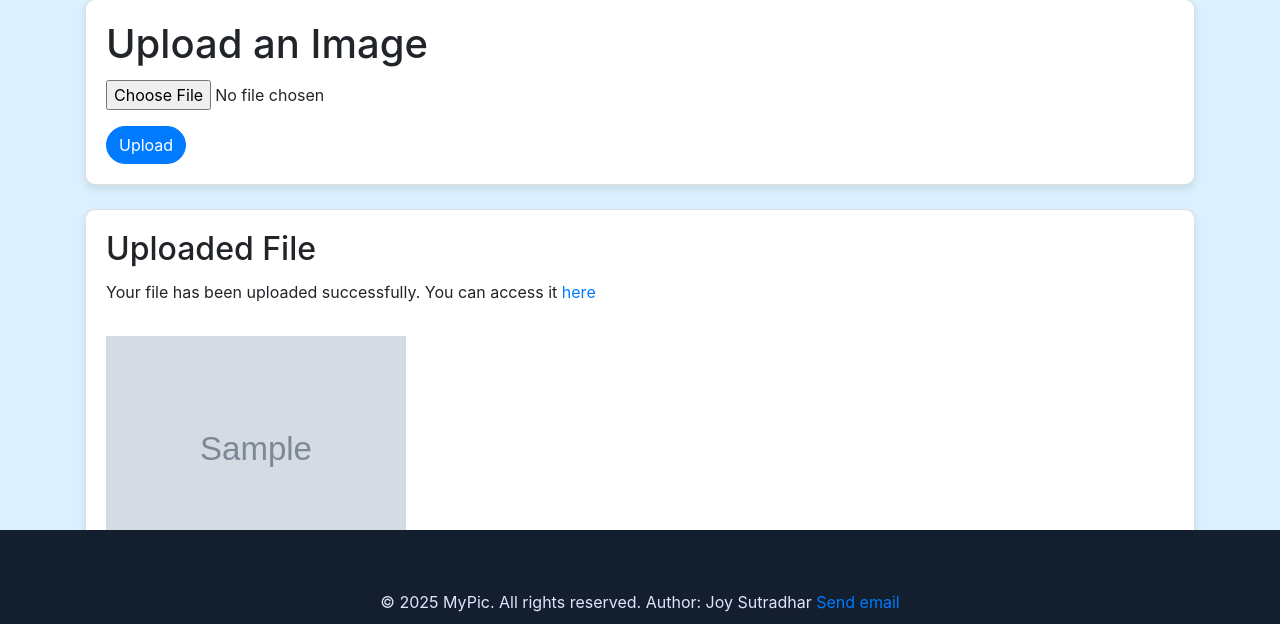
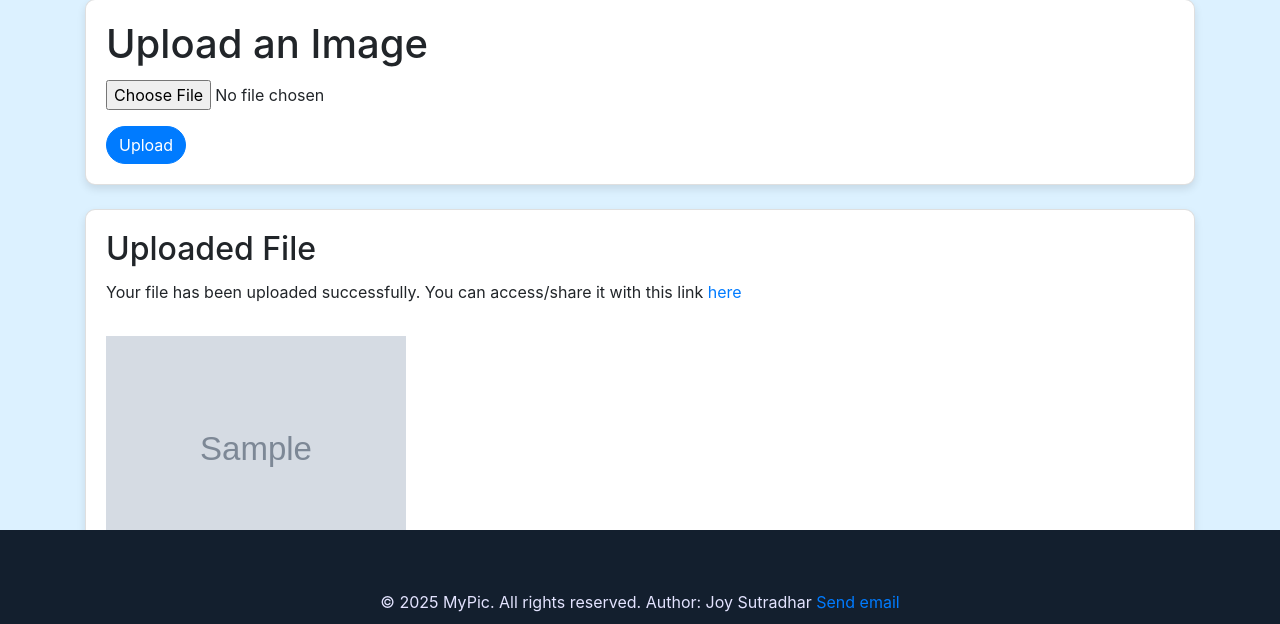
Before and after one commit to J0Ysutradhar/Img-Sharing-Flask-app, a Flask app: template templates/index.html in a window 1280 px wide. Shown: the part 176-800 px from the top of the page. Run offline with Flask 3, Linux system fonts and the light colour scheme; the template is opened without the code that fills it: most values are stand-ins (such as "Sample title", 1, 10 or a date in 2020); grey boxes marked "Sample" are stand-in pictures; some libraries are stand-ins or nearby versions.

Commit message:
Update index.html

```diff
--- a/templates/index.html
+++ b/templates/index.html
@@ -37,7 +37,7 @@
 </head>
 <body>
     <nav class="navbar navbar-expand-lg navbar-light bg-light">
-        <a class="navbar-brand" href="#">MyPic</a>
+        <a class="navbar-brand" href="/">MyPic</a>
         <button class="navbar-toggler" type="button" data-toggle="collapse" data-target="#navbarNav" aria-controls="navbarNav" aria-expanded="false" aria-label="Toggle navigation">
             <span class="navbar-toggler-icon"></span>
         </button>
@@ -83,7 +83,7 @@
         {% if file_url %}
         <div class="card mt-4">
             <h2 class="card-title">Uploaded File</h2>
-            <p>Your file has been uploaded successfully. You can access it <a href="{{ file_url }}" target="_blank">here</a></p>
+            <p>Your file has been uploaded successfully. You can access/share it with this link <a href="{{ file_url }}" target="_blank">here</a></p>
             <img src="{{ file_url }}" alt="Uploaded Image" class="img-fluid mt-3" height="200 px" width="300 px">
         </div>
         {% endif %}
```
